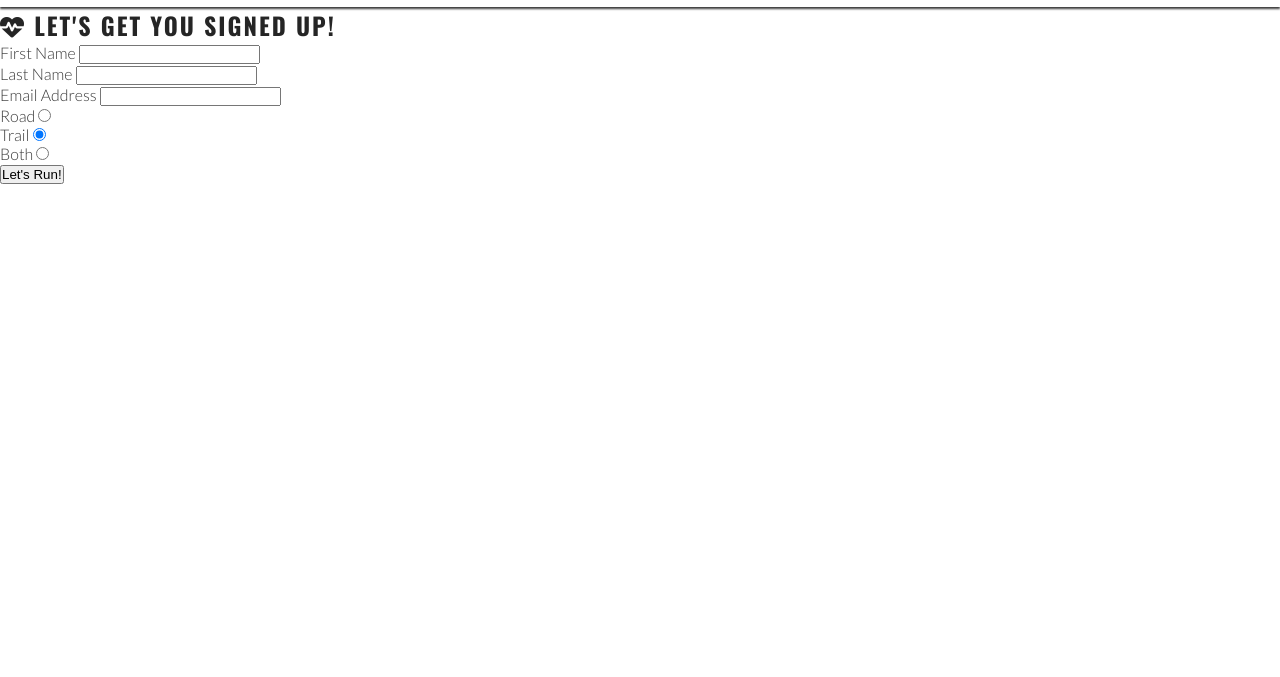
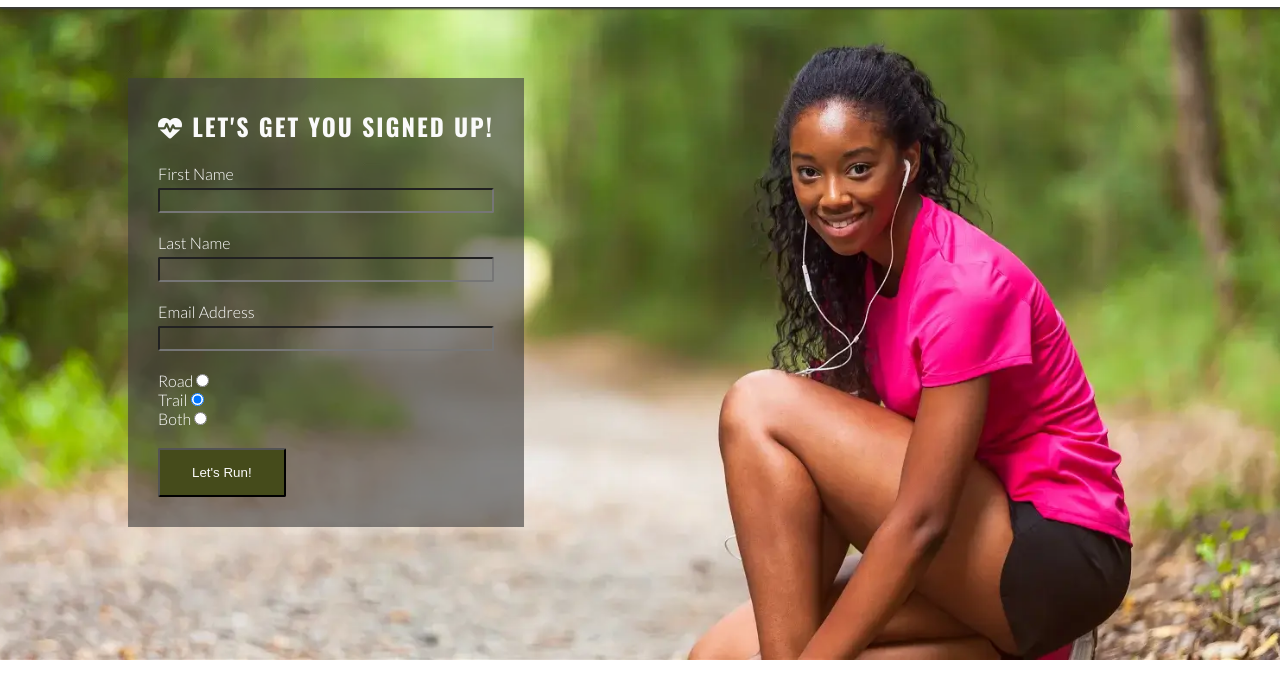
Before and after one commit to DavidShergold/love-running, a plain HTML site: page signup.html in a window 1280 px wide. Shown: the part 72-749 px from the top of the page. Drawn offline with nearby package versions, Linux system fonts and the light colour scheme.

Commit message:
styled the Signup page

```diff
--- a/assets/css/style.css
+++ b/assets/css/style.css
@@ -93,6 +93,9 @@ main {
     /* Make main element take up any surplus space to push footer down */
     flex: 1 0 auto;
     margin-top: 47px;
+    /* Enable flex properties for child elements */
+    display:flex;
+    flex-direction: column;
 }
 
 /* Hero section */
@@ -179,7 +182,7 @@ flex-wrap: wrap;
     text-align: center;
     /* This will not wrap on screens of less than 400px wide.
     Each div will expand to fill all of the available space on its row */
-    flex-basis: 200;
+    flex-basis: 200px;
     flex-grow: 1;
     /* Creates a grid of meetup time divs over the background image */
     border: 2px solid white;
@@ -200,6 +203,48 @@ flex-wrap: wrap;
     line-height: 0;
 }
 
+/* Form */
+#signup {
+    background-image: url("../images/signup-image.webp");
+    background-size: cover;
+    background-position: 75%;
+    padding: 20px 10% 0 10%;
+    flex-grow: 1;
+}
+
+#signup-form    {
+    color:#ffffff;
+    background-color: rgba(60, 60, 60, 0.6);
+    padding: 30px;
+}
+#signup-form>h2    {
+color:#fafafa;
+margin-bottom: 20px;
+}
+.text-input {
+    background: transparent;
+    color:#fafafa;
+    width: 100%;
+    height: 25px;
+    margin: 5px 0 20px 0;
+    border-radius: 2px;
+    padding: 0 5px;
+}
+
+.radio-buttons  {
+    width: 100%;
+    display: flex;
+    justify-content: space-between;
+}
+
+.join-button    {
+    margin-top: 20px;
+    border-radius: 2px;
+    padding: 15px 32px;
+    background-color: #454b1b;
+    color:#fafafa;
+}
+
 /* Footer */
 #social-networks {
     text-align: center;
@@ -215,7 +260,7 @@ flex-wrap: wrap;
     color: #3a3a3a;
 }
 
-/* Media query: tablets and larger (7576px and up) */
+/* Media query: tablets and larger (576px and up) */
 @media screen and (min-width: 576px) {
     #photos {
         column-count: 2;
@@ -286,7 +331,27 @@ flex-wrap: wrap;
     #photos {
         column-count: 3;
     }
+    /* Form */
+    #signup {
+    background-position: center;
+    position: relative;
+    }
 
+    #signup-form    {
+        max-width: 400px;
+        position: absolute;
+        left: 10%;
+        top: 150px;
+    }
+
+    .text-input:hover {
+        border-color: #f16c6b;
+    }
+
+    .join-button:hover  {
+        background-color: #fafafa;
+        color: #454b1b;
+    }
 }
 
 /* Large devices (laptops and desktops, 992px and up) */
--- a/signup.html
+++ b/signup.html
@@ -11,9 +11,9 @@
     <!-- Title -->
     <title>Love Running</title>
     <!-- Favicon -->
-    <link rel="apple-touch-icon" sizes="180x180" href="assets/favicon/apple-touch-icon.png" />
-    <link rel="icon" type="image/png" sizes="32x32" href="assets/favicon/favicon-32x32.png" />
-    <link rel="icon" type="image/png" sizes="16x16" href="assets/favicon/favicon-16x16.png" />
+    <link rel="apple-touch-icon" sizes="180x180" href="assets/favicon/apple-touch-icon.png">
+    <link rel="icon" type="image/png" sizes="32x32" href="assets/favicon/favicon-32x32.png">
+    <link rel="icon" type="image/png" sizes="16x16" href="assets/favicon/favicon-16x16.png">
     <link rel="stylesheet" href="assets/css/style.css">
 </head>
 
```
Also changed, not shown: assets/images/signup-image.webp (added).
